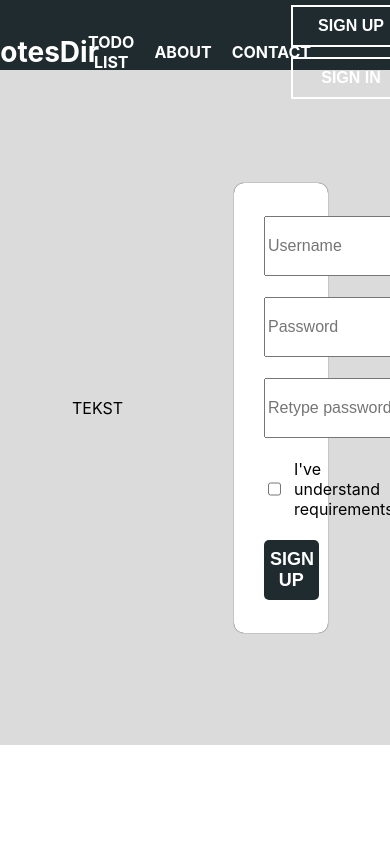
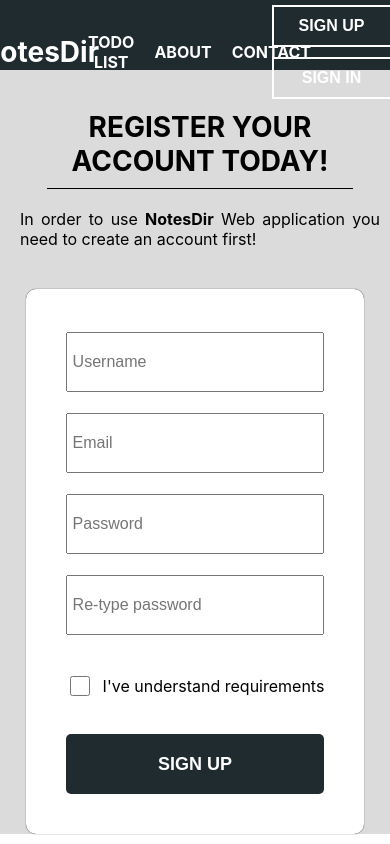
Before and after one commit to ig011/NotesDir, a Next.js app in the folder frontend/: page /signup in a window 390 px wide. Shown: the top 844 px of the page. Built offline with nearby package versions, Linux system fonts and the light colour scheme.

Commit message:
Add form validation

```diff
--- a/frontend/components/Navbar/Navbar.module.css
+++ b/frontend/components/Navbar/Navbar.module.css
@@ -1,6 +1,6 @@
 .container {
   display: grid;
-  grid-template-columns: 20% 60% 20%;
+  grid-template-columns: 20% 50% 30%;
   background-color: rgb(32, 43, 48);
   color: white;
   min-height: 70px;
@@ -37,11 +37,6 @@
   font-weight: bold;
 }
 
-/* .links a:hover {
-  color: rgb(116, 192, 207);
-  transform: scale(1.1);
-} */
-
 .links a:hover {
   border: 2px white solid;
   box-shadow: 0 0 5px white;
@@ -73,3 +68,8 @@
   color: rgb(32, 43, 48);
   box-shadow: 0 0 10px white;
 }
+
+@media screen and (max-width: 1300px) {
+  .container {
+  }
+}
--- a/frontend/package.json
+++ b/frontend/package.json
@@ -10,12 +10,14 @@
   },
   "dependencies": {
     "@apollo/client": "^3.3.20",
+    "@hookform/resolvers": "^2.6.0",
     "framer-motion": "^4.1.17",
     "graphql": "^15.5.1",
     "next": "11.0.0",
     "react": "17.0.2",
     "react-dom": "17.0.2",
-    "react-hook-form": "^7.9.0"
+    "react-hook-form": "^7.9.0",
+    "yup": "^0.32.9"
   },
   "devDependencies": {
     "@types/react": "17.0.11",
--- a/frontend/pages/signup.tsx
+++ b/frontend/pages/signup.tsx
@@ -1,19 +1,83 @@
 import React from "react";
+import { useForm } from "react-hook-form";
+import { yupResolver } from "@hookform/resolvers/yup";
+import * as yup from "yup";
 import styles from "../styles/signup/Signup.module.css";
 
+const schema = yup.object().shape({
+  username: yup.string().required("Username field cannot be blank"),
+  email: yup.string().required("Email field is required"),
+  password: yup
+    .string()
+    .min(8, "Password is too short - should be 8 chars minimum.")
+    .required("Password field is required"),
+  password2: yup
+    .string()
+    .oneOf([yup.ref("password"), null], "Passwords must match"),
+  isAccepted: yup
+    .bool()
+    .required()
+    .isFalse("You have to accept the requiremenets"),
+});
+
 function Signup() {
+  const {
+    register,
+    handleSubmit,
+    formState: { errors },
+  } = useForm({
+    resolver: yupResolver(schema),
+  });
+  const onSubmit = (data: any) => console.log(data);
+
   return (
     <div className={styles.container}>
-      <div className={styles.left}>TEKST</div>
+      <div className={styles.left}>
+        <div className={styles.textdiv}>
+          <div className={styles.title}>Register your account today!</div>
+          <div className={styles.description}>
+            In order to use <strong>NotesDir</strong> Web application you need
+            to create an account first!
+          </div>
+        </div>
+      </div>
       <div className={styles.right}>
-        <form className={styles.form}>
-          <input type="text" placeholder="Username" />
-          <input type="text" placeholder="Password" />
-          <input type="text" placeholder="Retype password" />
+        <form className={styles.form} onSubmit={handleSubmit(onSubmit)}>
+          <input type="text" placeholder="Username" {...register("username")} />
+          {errors?.username && (
+            <p className={styles.errors}>{errors.username.message}</p>
+          )}
+          <input type="text" placeholder="Email" {...register("email")} />
+          {errors?.email && (
+            <p className={styles.errors}>{errors.email.message}</p>
+          )}{" "}
+          <input
+            type="password"
+            placeholder="Password"
+            {...register("password")}
+          />
+          {errors?.password && (
+            <p className={styles.errors}>{errors.password.message}</p>
+          )}{" "}
+          {errors?.password2 && (
+            <p className={styles.errors}>{errors.password2.message}</p>
+          )}
+          <input
+            type="password"
+            placeholder="Re-type password"
+            {...register("password2")}
+          />
           <div className={styles.cb}>
-            <input type="checkbox" className={styles.checkbox} />
+            <input
+              type="checkbox"
+              className={styles.checkbox}
+              {...register("isAccepted")}
+            />
             <label>I've understand requirements</label>
           </div>
+          {errors?.isAccepted && (
+            <p className={styles.errors}>{errors.isAccepted.message}</p>
+          )}
           <button className={styles.btn1} type="submit">
             SIGN UP
           </button>
--- a/frontend/styles/signup/Signup.module.css
+++ b/frontend/styles/signup/Signup.module.css
@@ -10,7 +10,29 @@
 .left {
   grid-column: 1;
   align-self: center;
-  justify-self: center;
+}
+
+.textdiv {
+  display: flex;
+  flex-direction: column;
+  align-items: center;
+  justify-content: flex-start;
+  margin-left: 10px;
+}
+
+.title {
+  text-align: center;
+  font-size: 28px;
+  font-weight: bold;
+  text-transform: uppercase;
+  margin-bottom: 20px;
+  width: 85%;
+  padding-bottom: 10px;
+  border-bottom: 1px black solid;
+}
+
+.description {
+  text-align: justify;
 }
 
 .right {
@@ -20,7 +42,7 @@
 }
 
 .form {
-  padding: 30px;
+  padding: 40px;
   border-radius: 10px;
   height: fit-content;
   width: 60%;
@@ -37,6 +59,23 @@
   font-size: 16px;
   width: 100%;
   height: 60px;
+  text-align: left;
+  transition: all 0.2s ease-in-out;
+  padding: 5px;
+}
+
+.form input:focus {
+  font-weight: bold;
+  font-size: 18px;
+}
+
+.errors {
+  margin: 0px;
+  margin-left: 10px;
+  padding: 0px;
+  color: rgb(255, 0, 0);
+  text-shadow: 0 0 1px black;
+  font-size: 12px;
 }
 
 .cb {
@@ -55,7 +94,7 @@
 
 .btn1 {
   align-self: center;
-  width: 40%;
+  width: 100%;
   height: 60px;
   border: none;
   box-shadow: 0 0 10px white;
@@ -65,4 +104,41 @@
   font-size: 18px;
   font-weight: bold;
   text-transform: uppercase;
+  cursor: pointer;
+  transition: all 0.2s ease-in-out;
 }
+
+.btn1:hover {
+  box-shadow: 0 0 5px black;
+}
+
+@media screen and (max-width: 1400px) {
+  .form {
+    width: 90%;
+  }
+}
+
+@media screen and (max-width: 500px) {
+  .container {
+    display: flex;
+    flex: wrap;
+    flex-direction: column;
+    align-items: center;
+    justify-content: space-between;
+    height: fit-content;
+  }
+
+  .left {
+    margin-top: 30px;
+    margin-bottom: 30px;
+    padding: 10px;
+  }
+
+  .right {
+    margin: 0px;
+  }
+
+  .form {
+    width: 100%;
+  }
+}
```
Also changed, not shown: 1 other file (tests, documents, lock files or other folders).
